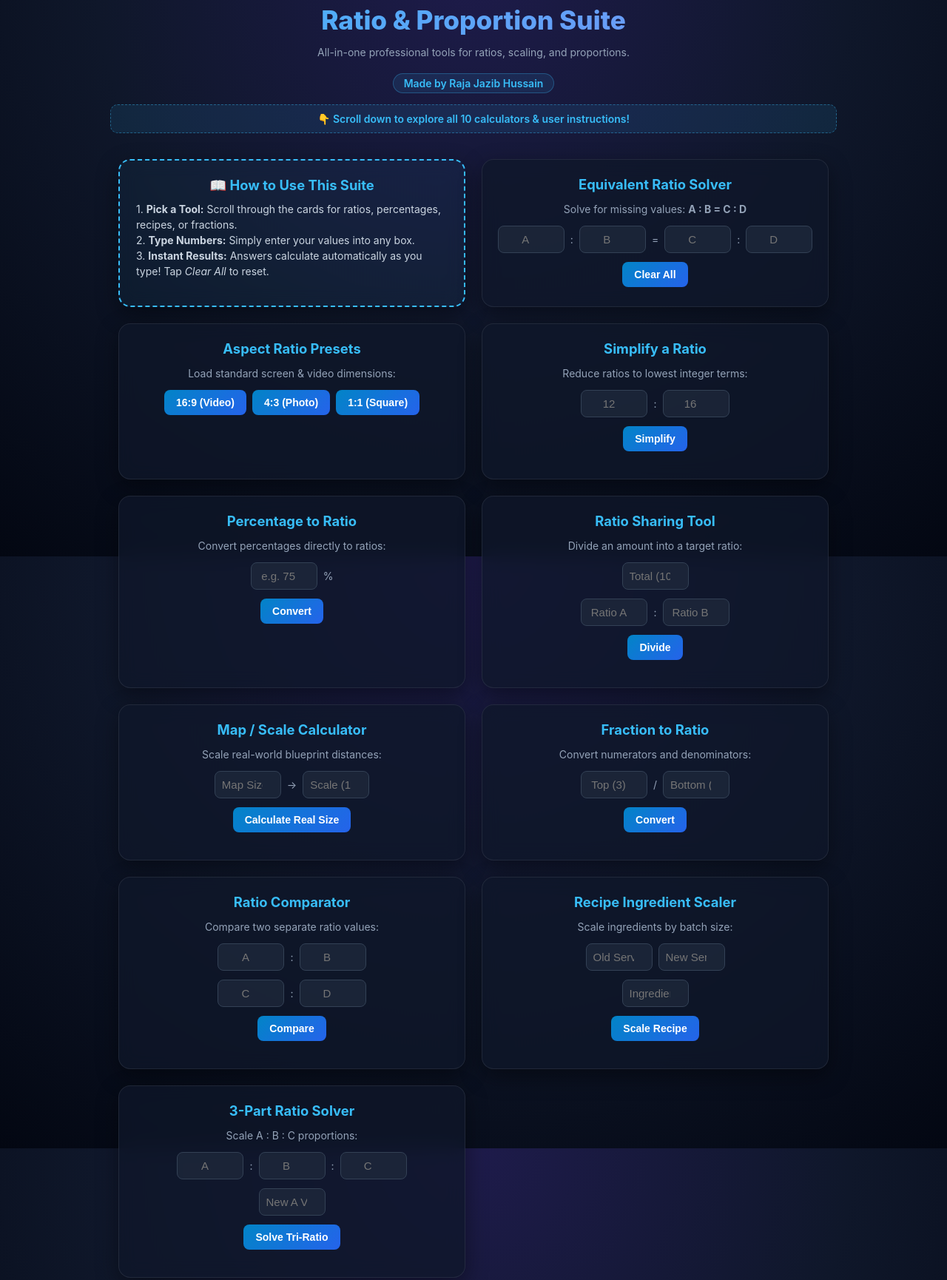
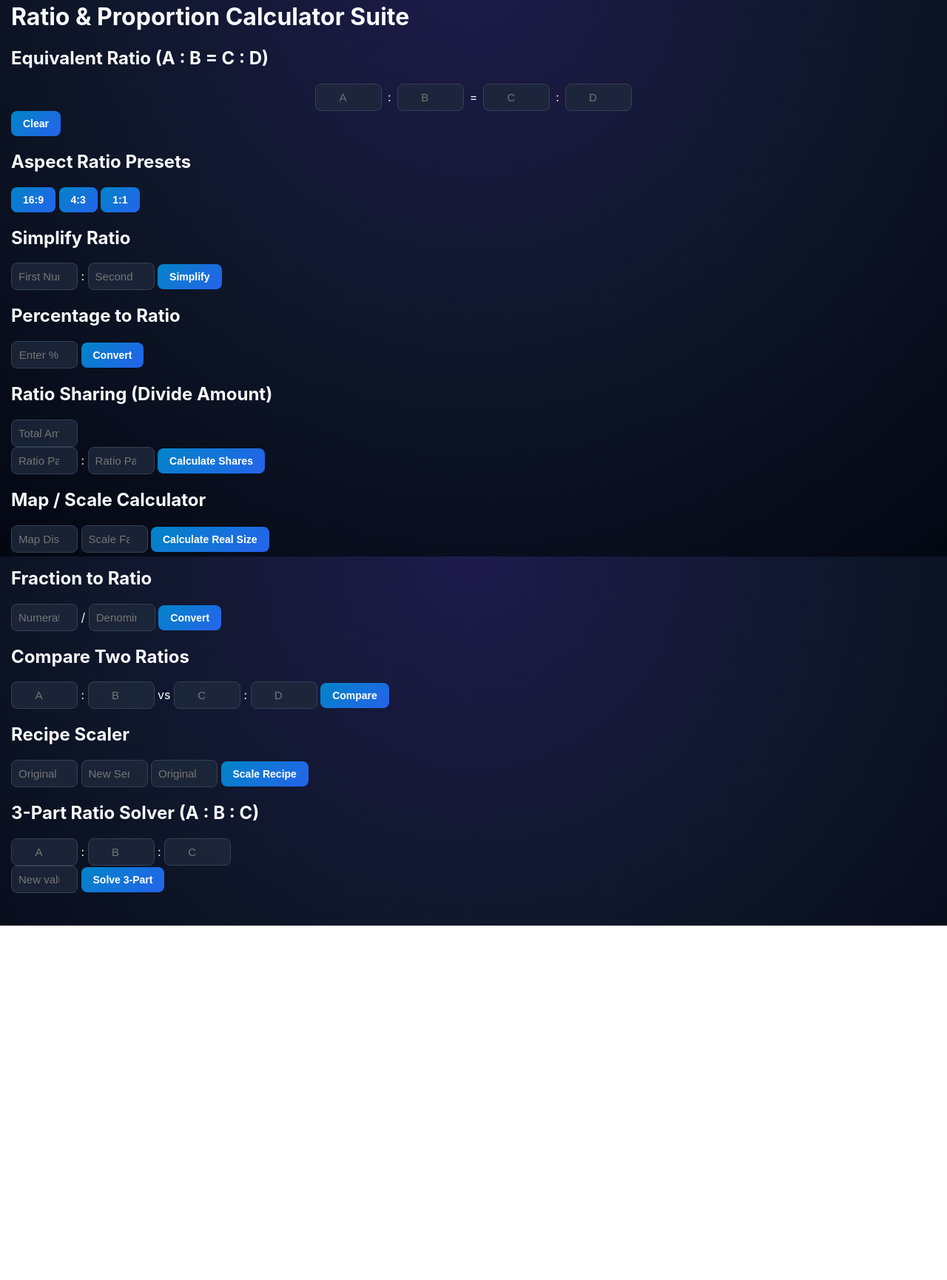
Before and after one commit to Jazib1214/ratio-calculator, a plain HTML site: page index.html in a window 1280 px wide. Shown: the part 48-1778 px from the top of the page at 74% size. After the commit the page ends 1299 px from the top, so only its background shows below. Drawn offline with Linux system fonts and the light colour scheme.

Commit message:
Revise index.html for title and structure updates
Updated the title and added Google site verification meta tag. Enhanced the structure of the calculator cards for better organization.

```diff
--- a/index.html
+++ b/index.html
@@ -1,188 +1,114 @@
 <!DOCTYPE html>
 <html lang="en">
 <head>
-    <meta charset="UTF-8">
-    <meta name="viewport" content="width=device-width, initial-scale=1.0">
-    <title>Online Ratio & Proportion Calculator</title>
-    <link rel="stylesheet" href="style.css">
+  <meta charset="UTF-8">
+  <meta name="viewport" content="width=device-width, initial-scale=1.0">
+  <meta name="google-site-verification" content="google_verification_code_placeholder">
+  <title>Online Ratio & Proportion Calculator Suite</title>
+  <link rel="stylesheet" href="style.css">
 </head>
 <body>
+  <div class="container">
+    <h1>Ratio & Proportion Calculator Suite</h1>
 
-  <header>
-    <h1>Ratio &amp; Proportion Suite</h1>
-    <p>All-in-one professional tools for ratios, scaling, and proportions.</p>
-    <div class="author-tag">Made by Raja Jazib Hussain</div>
-
-    <div class="scroll-hint">
-      👇 Scroll down to explore all 10 calculators &amp; user instructions!
-    </div>
-  </header>
-
-  <!-- Main 10-Tool Grid Container -->
-  <div class="grid-container">
-
-    <!-- Instruction Card: How to Use -->
-    <div class="card" style="border: 2px dashed #38bdf8; background: rgba(56, 189, 248, 0.05);">
-      <h3>📖 How to Use This Suite</h3>
-      <p style="text-align: left; line-height: 1.5; color: #cbd5e1; margin-top: 10px;">
-        1. <strong>Pick a Tool:</strong> Scroll through the cards for ratios, percentages, recipes, or fractions.<br>
-        2. <strong>Type Numbers:</strong> Simply enter your values into any box.<br>
-        3. <strong>Instant Results:</strong> Answers calculate automatically as you type! Tap <em>Clear All</em> to reset.
-      </p>
+    <!-- 1. Equivalent Ratio Solver -->
+    <div class="calculator-card">
+      <h2>Equivalent Ratio (A : B = C : D)</h2>
+      <div class="input-group">
+        <input type="number" id="a" placeholder="A" oninput="calculateRatio('a')"> :
+        <input type="number" id="b" placeholder="B" oninput="calculateRatio('b')"> =
+        <input type="number" id="c" placeholder="C" oninput="calculateRatio('c')"> :
+        <input type="number" id="d" placeholder="D" oninput="calculateRatio('d')">
+      </div>
+      <button onclick="clearFields()">Clear</button>
     </div>
 
-    <!-- Card 1: Main Calculator -->
-    <div class="card">
-      <h3>Equivalent Ratio Solver</h3>
-      <p>Solve for missing values: <strong>A : B = C : D</strong></p>
-      <div class="input-group">
-        <input type="number" id="a" placeholder="A" oninput="calculateRatio('a')">
-        <span>:</span>
-        <input type="number" id="b" placeholder="B" oninput="calculateRatio('b')">
-        <span>=</span>
-        <input type="number" id="c" placeholder="C" oninput="calculateRatio('c')">
-        <span>:</span>
-        <input type="number" id="d" placeholder="D" oninput="calculateRatio('d')">
-      </div>
-      <button onclick="clearFields()" style="margin-top: 12px;">Clear All</button>
+    <!-- 2. Aspect Ratio Presets -->
+    <div class="calculator-card">
+      <h2>Aspect Ratio Presets</h2>
+      <button onclick="applyPreset(16, 9)">16:9</button>
+      <button onclick="applyPreset(4, 3)">4:3</button>
+      <button onclick="applyPreset(1, 1)">1:1</button>
     </div>
 
-    <!-- Card 2: Aspect Ratio Presets -->
-    <div class="card">
-      <h3>Aspect Ratio Presets</h3>
-      <p>Load standard screen & video dimensions:</p>
-      <div class="button-group">
-        <button onclick="applyPreset(16, 9)">16:9 (Video)</button>
-        <button onclick="applyPreset(4, 3)">4:3 (Photo)</button>
-        <button onclick="applyPreset(1, 1)">1:1 (Square)</button>
-      </div>
+    <!-- 3. Simplify a Ratio -->
+    <div class="calculator-card">
+      <h2>Simplify Ratio</h2>
+      <input type="number" id="simpA" placeholder="First Number"> :
+      <input type="number" id="simpB" placeholder="Second Number">
+      <button onclick="simplifyRatio()">Simplify</button>
+      <p id="simpResult"></p>
     </div>
 
-    <!-- Card 3: Ratio Simplifier -->
-    <div class="card">
-      <h3>Simplify a Ratio</h3>
-      <p>Reduce ratios to lowest integer terms:</p>
-      <div class="input-group">
-        <input type="number" id="simpA" placeholder="12">
-        <span>:</span>
-        <input type="number" id="simpB" placeholder="16">
-      </div>
-      <button onclick="simplifyRatio()" style="margin-top: 12px;">Simplify</button>
-      <p id="simpResult" class="result-text"></p>
+    <!-- 4. Percentage to Ratio -->
+    <div class="calculator-card">
+      <h2>Percentage to Ratio</h2>
+      <input type="number" id="percentVal" placeholder="Enter %">
+      <button onclick="convertPercentToRatio()">Convert</button>
+      <p id="percentResult"></p>
     </div>
 
-    <!-- Card 4: Percentage to Ratio -->
-    <div class="card">
-      <h3>Percentage to Ratio</h3>
-      <p>Convert percentages directly to ratios:</p>
-      <div class="input-group">
-        <input type="number" id="percentVal" placeholder="e.g. 75">
-        <span>%</span>
-      </div>
-      <button onclick="convertPercentToRatio()" style="margin-top: 12px;">Convert</button>
-      <p id="percentResult" class="result-text"></p>
+    <!-- 5. Ratio Sharing -->
+    <div class="calculator-card">
+      <h2>Ratio Sharing (Divide Amount)</h2>
+      <input type="number" id="shareTotal" placeholder="Total Amount"><br>
+      <input type="number" id="shareA" placeholder="Ratio Part A"> :
+      <input type="number" id="shareB" placeholder="Ratio Part B">
+      <button onclick="calculateShare()">Calculate Shares</button>
+      <p id="shareResult"></p>
     </div>
 
-    <!-- Card 5: Ratio Sharing / Division -->
-    <div class="card">
-      <h3>Ratio Sharing Tool</h3>
-      <p>Divide an amount into a target ratio:</p>
-      <div class="input-group" style="margin-bottom: 8px;">
-        <input type="number" id="shareTotal" placeholder="Total (100)">
-      </div>
-      <div class="input-group">
-        <input type="number" id="shareA" placeholder="Ratio A">
-        <span>:</span>
-        <input type="number" id="shareB" placeholder="Ratio B">
-      </div>
-      <button onclick="calculateShare()" style="margin-top: 12px;">Divide</button>
-      <p id="shareResult" class="result-text"></p>
+    <!-- 6. Map Scale Calculator -->
+    <div class="calculator-card">
+      <h2>Map / Scale Calculator</h2>
+      <input type="number" id="scaleMap" placeholder="Map Distance">
+      <input type="number" id="scaleRatio" placeholder="Scale Factor (e.g., 50000)">
+      <button onclick="calculateScale()">Calculate Real Size</button>
+      <p id="scaleResult"></p>
     </div>
 
-    <!-- Card 6: Map / Scale Calculator -->
-    <div class="card">
-      <h3>Map / Scale Calculator</h3>
-      <p>Scale real-world blueprint distances:</p>
-      <div class="input-group">
-        <input type="number" id="scaleMap" placeholder="Map Size">
-        <span>&rarr;</span>
-        <input type="number" id="scaleRatio" placeholder="Scale (1:X)">
-      </div>
-      <button onclick="calculateScale()" style="margin-top: 12px;">Calculate Real Size</button>
-      <p id="scaleResult" class="result-text"></p>
+    <!-- 7. Fraction to Ratio -->
+    <div class="calculator-card">
+      <h2>Fraction to Ratio</h2>
+      <input type="number" id="fracNum" placeholder="Numerator"> /
+      <input type="number" id="fracDen" placeholder="Denominator">
+      <button onclick="convertFractionToRatio()">Convert</button>
+      <p id="fracResult"></p>
     </div>
 
-    <!-- Card 7: Fraction to Ratio -->
-    <div class="card">
-      <h3>Fraction to Ratio</h3>
-      <p>Convert numerators and denominators:</p>
-      <div class="input-group">
-        <input type="number" id="fracNum" placeholder="Top (3)">
-        <span>/</span>
-        <input type="number" id="fracDen" placeholder="Bottom (4)">
-      </div>
-      <button onclick="convertFractionToRatio()" style="margin-top: 12px;">Convert</button>
-      <p id="fracResult" class="result-text"></p>
+    <!-- 8. Ratio Comparator -->
+    <div class="calculator-card">
+      <h2>Compare Two Ratios</h2>
+      <input type="number" id="compA" placeholder="A"> : <input type="number" id="compB" placeholder="B">
+      vs
+      <input type="number" id="compC" placeholder="C"> : <input type="number" id="compD" placeholder="D">
+      <button onclick="compareRatios()">Compare</button>
+      <p id="compResult"></p>
     </div>
 
-    <!-- Card 8: Compare Two Ratios -->
-    <div class="card">
-      <h3>Ratio Comparator</h3>
-      <p>Compare two separate ratio values:</p>
-      <div class="input-group" style="margin-bottom: 8px;">
-        <input type="number" id="compA" placeholder="A">
-        <span>:</span>
-        <input type="number" id="compB" placeholder="B">
-      </div>
-      <div class="input-group">
-        <input type="number" id="compC" placeholder="C">
-        <span>:</span>
-        <input type="number" id="compD" placeholder="D">
-      </div>
-      <button onclick="compareRatios()" style="margin-top: 12px;">Compare</button>
-      <p id="compResult" class="result-text"></p>
+    <!-- 9. Recipe Scaler -->
+    <div class="calculator-card">
+      <h2>Recipe Scaler</h2>
+      <input type="number" id="origServ" placeholder="Original Servings">
+      <input type="number" id="newServ" placeholder="New Servings">
+      <input type="number" id="origIng" placeholder="Original Ingredient Amount">
+      <button onclick="scaleRecipe()">Scale Recipe</button>
+      <p id="recipeResult"></p>
     </div>
 
-    <!-- Card 9: Recipe Scaler -->
-    <div class="card">
-      <h3>Recipe Ingredient Scaler</h3>
-      <p>Scale ingredients by batch size:</p>
-      <div class="input-group" style="margin-bottom: 8px;">
-        <input type="number" id="origServ" placeholder="Old Servings">
-        <input type="number" id="newServ" placeholder="New Servings">
-      </div>
-      <div class="input-group">
-        <input type="number" id="origIng" placeholder="Ingredient Amt">
-      </div>
-      <button onclick="scaleRecipe()" style="margin-top: 12px;">Scale Recipe</button>
-      <p id="recipeResult" class="result-text"></p>
-    </div>
-
-    <!-- Card 10: 3-Part Ratio Solver -->
-    <div class="card">
-      <h3>3-Part Ratio Solver</h3>
-      <p>Scale A : B : C proportions:</p>
-      <div class="input-group" style="margin-bottom: 8px;">
-        <input type="number" id="partA" placeholder="A">
-        <span>:</span>
-        <input type="number" id="partB" placeholder="B">
-        <span>:</span>
-        <input type="number" id="partC" placeholder="C">
-      </div>
-      <div class="input-group">
-        <input type="number" id="partTarget" placeholder="New A Value">
-      </div>
-      <button onclick="solveThreePart()" style="margin-top: 12px;">Solve Tri-Ratio</button>
-      <p id="triResult" class="result-text"></p>
+    <!-- 10. 3-Part Ratio Solver -->
+    <div class="calculator-card">
+      <h2>3-Part Ratio Solver (A : B : C)</h2>
+      <input type="number" id="partA" placeholder="A"> :
+      <input type="number" id="partB" placeholder="B"> :
+      <input type="number" id="partC" placeholder="C"><br>
+      <input type="number" id="partTarget" placeholder="New value for A">
+      <button onclick="solveThreePart()">Solve 3-Part</button>
+      <p id="triResult"></p>
     </div>
 
   </div>
 
   <script src="script.js"></script>
-
-  <footer style="text-align: center; margin-top: 40px; padding: 20px 0; color: #64748b; font-size: 14px; border-top: 1px solid #1e293b;">
-    <p>Online Ratio &amp; Proportion Suite &bull; Designed &amp; Developed by <strong>Raja Jazib Hussain</strong></p>
-  </footer>
-
 </body>
 </html>
```
